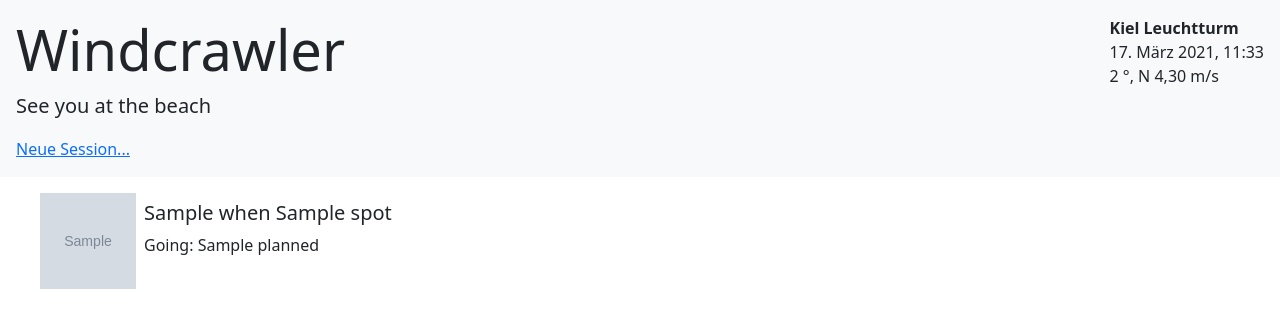
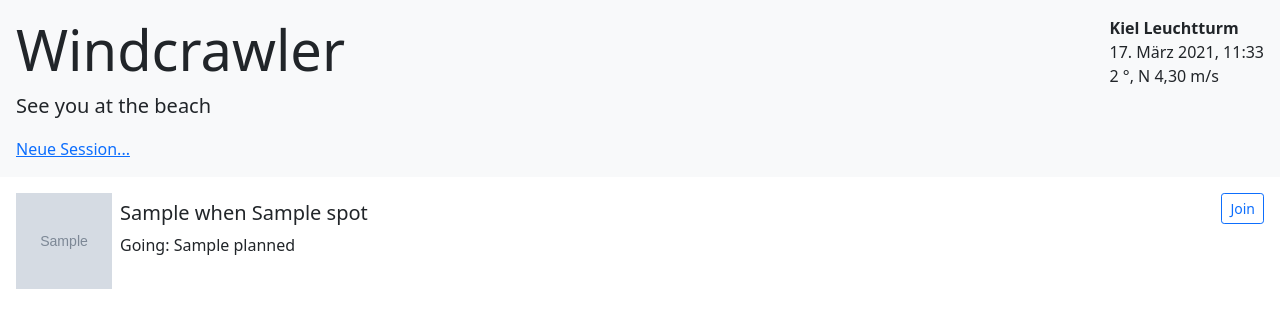
Before and after one commit to rwirdemann/windbuddies, a Django app: template surf/templates/surf/index.html in a window 1280 px wide. Shown: the top 328 px of the page. Run offline with Django 3.2, Linux system fonts and the light colour scheme; the template is opened without the code that fills it: most values are stand-ins (such as "Sample title", 1, 10 or a date in 2020); grey boxes marked "Sample" are stand-in pictures; data that the repository does not hold is empty; some libraries are stand-ins or nearby versions.

Commit message:
Adds join button

```diff
--- a/surf/templates/surf/base.html
+++ b/surf/templates/surf/base.html
@@ -49,7 +49,7 @@
             Neue Session...
         </a>
     </div>
-    <div class="container m-3">
+    <div class="container-fluid p-3">
         {% block content %}{% endblock %}
     </div>
 
--- a/surf/templates/surf/index.html
+++ b/surf/templates/surf/index.html
@@ -5,13 +5,14 @@
 {% block content %}
 <ul class="list-unstyled">
     {% for s in latest_sessions %}
-    <li class="container mb-2">
-        <div class="d-flex">
-            <img src="{{ s.spot_image }}" alt="Spot" class="mr-3" style="width:96px;height:96px;">
-            <div class="p-2">
-                <h5>{{ s.when }} {{ s.spot }}</h5>
-                <p>Going: {{ s.planned }}</p>
-            </div>
+    <li class="d-flex mb-2">
+        <img src="{{ s.spot_image }}" alt="Spot" class="mr-3" style="width:96px;height:96px;">
+        <div class="flex-grow-1 p-2">
+            <h5>{{ s.when }} {{ s.spot }}</h5>
+            <p>Going: {{ s.planned }}</p>
+        </div>
+        <div class="">
+            <button type="button" class="btn btn-outline-primary btn-sm">Join</button>
         </div>
     </li>
     {% endfor %}
```
